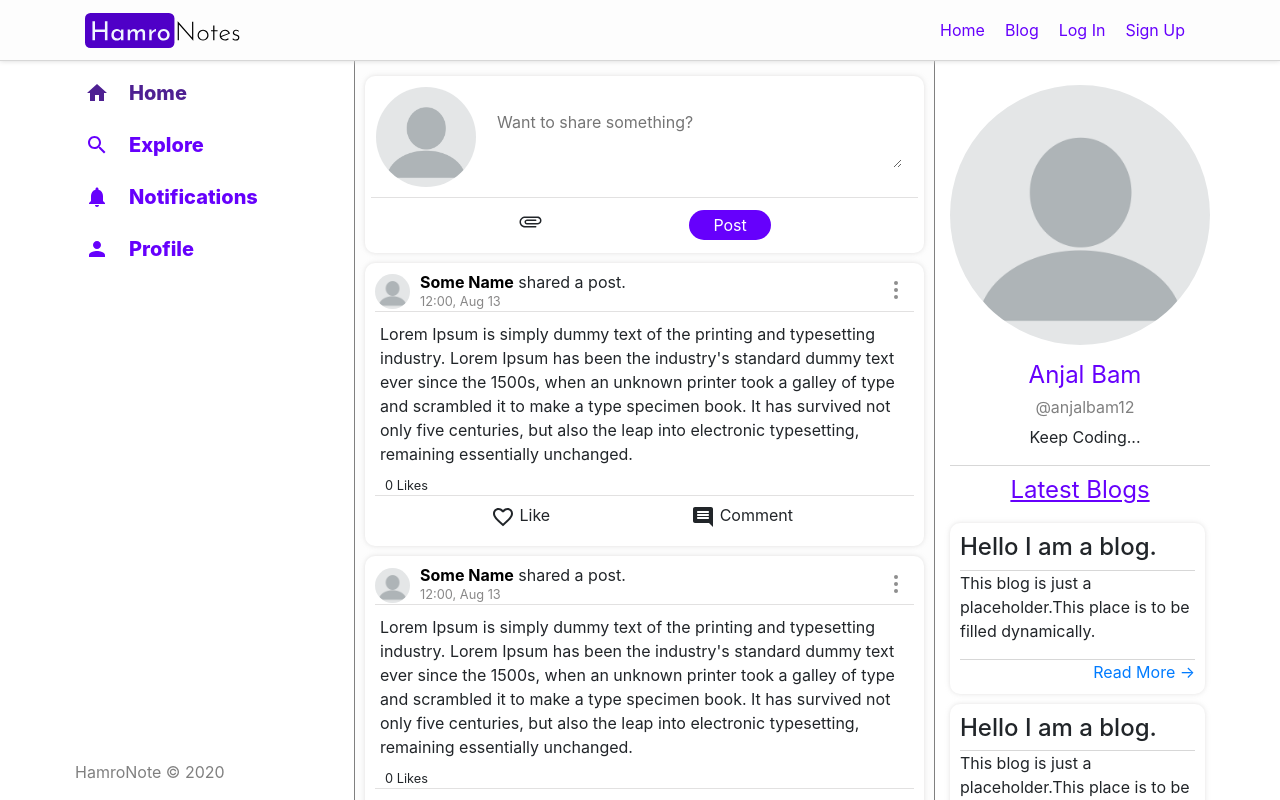
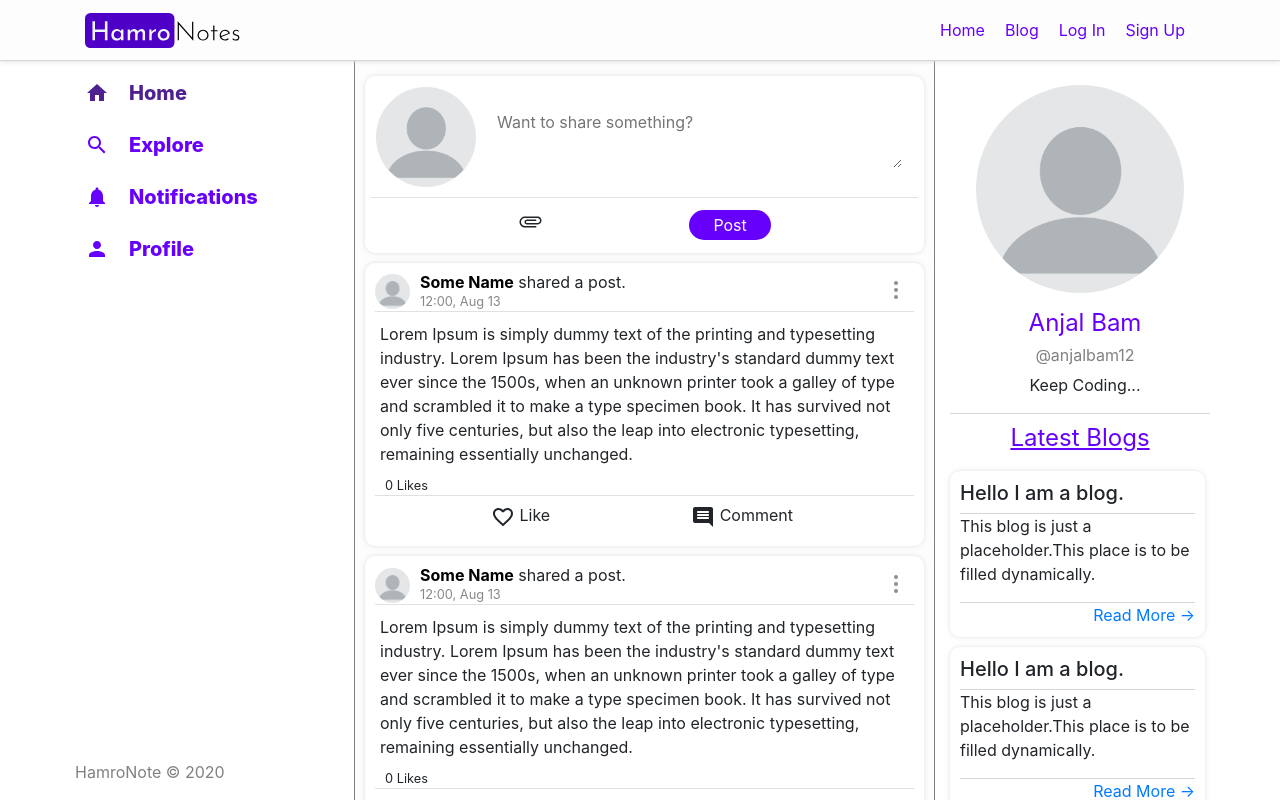
Before and after one commit to rajeshpandey2053/iw-major, a React (Create React App) app: page /dashboard in a window 1280 px wide. Built offline with nearby package versions, Linux system fonts and the light colour scheme.

Commit message:
feat: minor styling tweaks

```diff
--- a/src/components/Dashboard/Widgets/WidgetBlog/widgetBlog.scss
+++ b/src/components/Dashboard/Widgets/WidgetBlog/widgetBlog.scss
@@ -13,7 +13,7 @@
   &__blog-title {
     border-bottom: #d7d7d7 1px solid;
     h1 {
-      font-size: 1.5rem;
+      font-size: 1.25rem;
     }
   }
   &__blog-description {
--- a/src/components/Dashboard/Widgets/widget.scss
+++ b/src/components/Dashboard/Widgets/widget.scss
@@ -8,7 +8,7 @@
     padding-top: 1.5rem;
     text-align: center;
     &__avatar {
-      width: 100%;
+      width: 80%;
       border-radius: 50%;
       margin-bottom: 1rem;
     }
```
